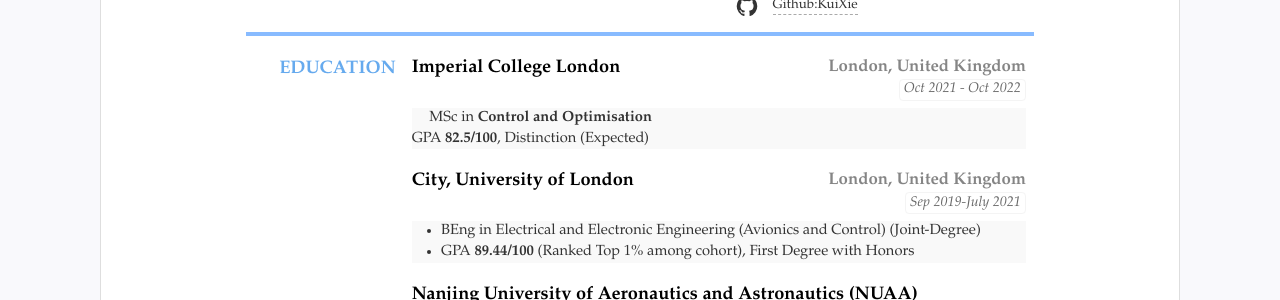
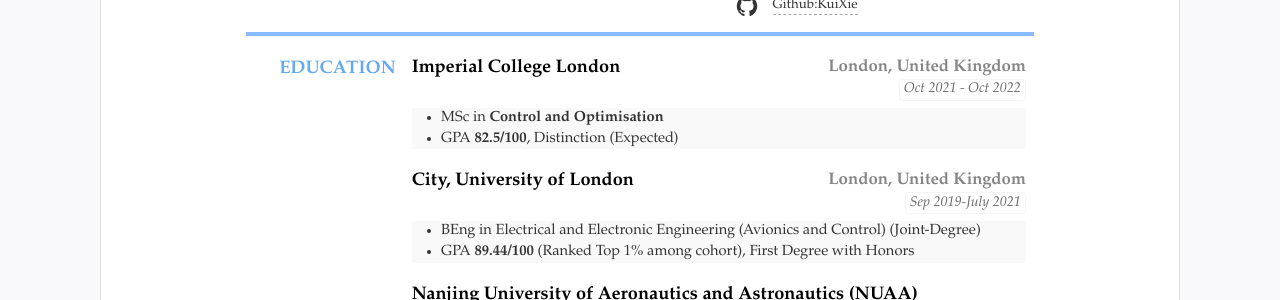
Before and after one commit to haoyuweigittest/haoyuweigittest.github.io, a Jekyll site: the page built from index.html, in a window 1280 px wide. Shown: the part 150-450 px from the top of the page. Built offline with Jekyll 4.4.1, drawn with Linux system fonts in a browser that asks for light colours.

Commit message:
Update edu1.md

```diff
--- a/_data/edu1.md
+++ b/_data/edu1.md
@@ -1,2 +1,2 @@
-MSc in **Control and Optimisation**
-GPA **82.5/100**, Distinction (Expected)
+- MSc in **Control and Optimisation**
+- GPA **82.5/100**, Distinction (Expected)
```
